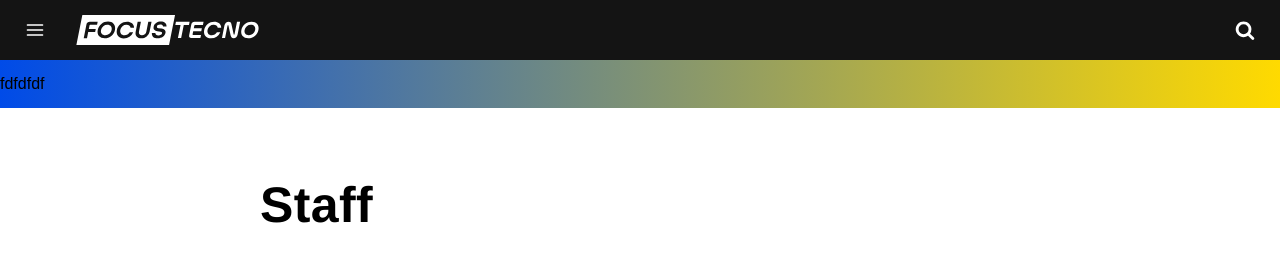
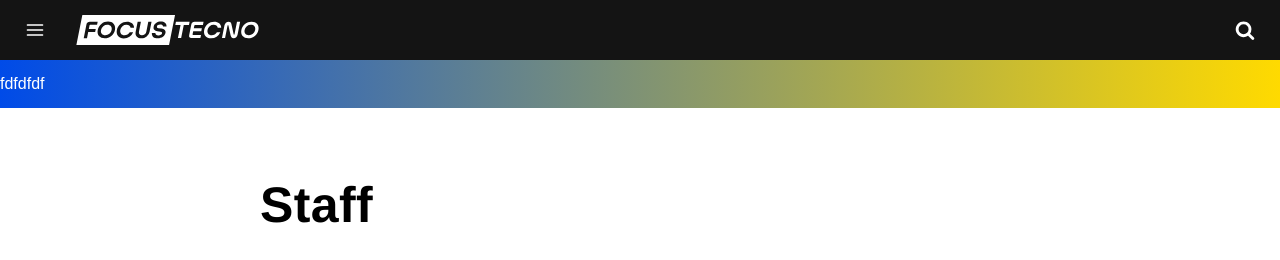
Before and after one commit to Focustecnoua/focusua, a Jekyll site: the page built from staff.html, in a window 1280 px wide. Shown: the top 260 px of the page. Built offline with Jekyll 4.4.1, drawn with Linux system fonts in a browser that asks for light colours; some web fonts are replaced; comment, search, counter and statistics services are not loaded.

Commit message:
header.html: changed

```diff
--- a/_includes/header.html
+++ b/_includes/header.html
@@ -22,7 +22,7 @@
 
 </header>
 
-<div class="bar-header" style="background: linear-gradient(90deg, rgba(0,75,232,1) 0%, rgba(255,218,0,1) 100%);width:100%;top:60px">fdfdfdf</div>
+<div class="bar-header" style="background: linear-gradient(90deg, rgba(0,75,232,1) 0%, rgba(255,218,0,1) 100%);width:100%;top:60px;color:#fff;">fdfdfdf</div>
 
 <div id="mask" class="overlay"></div>
 
```
